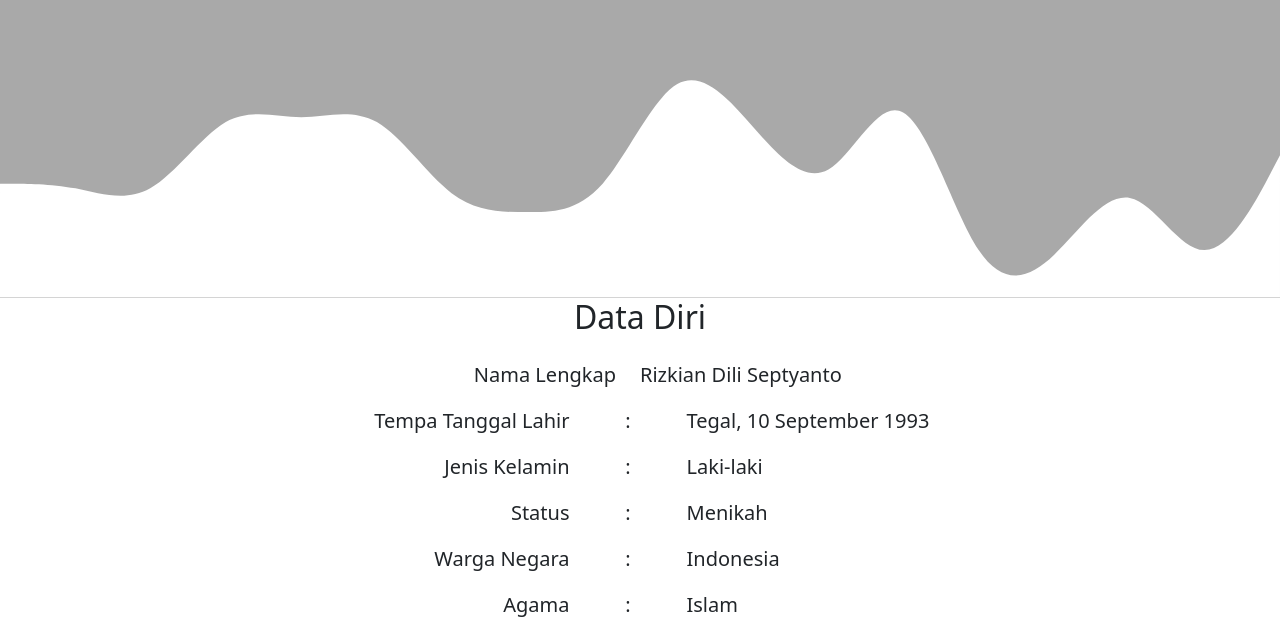
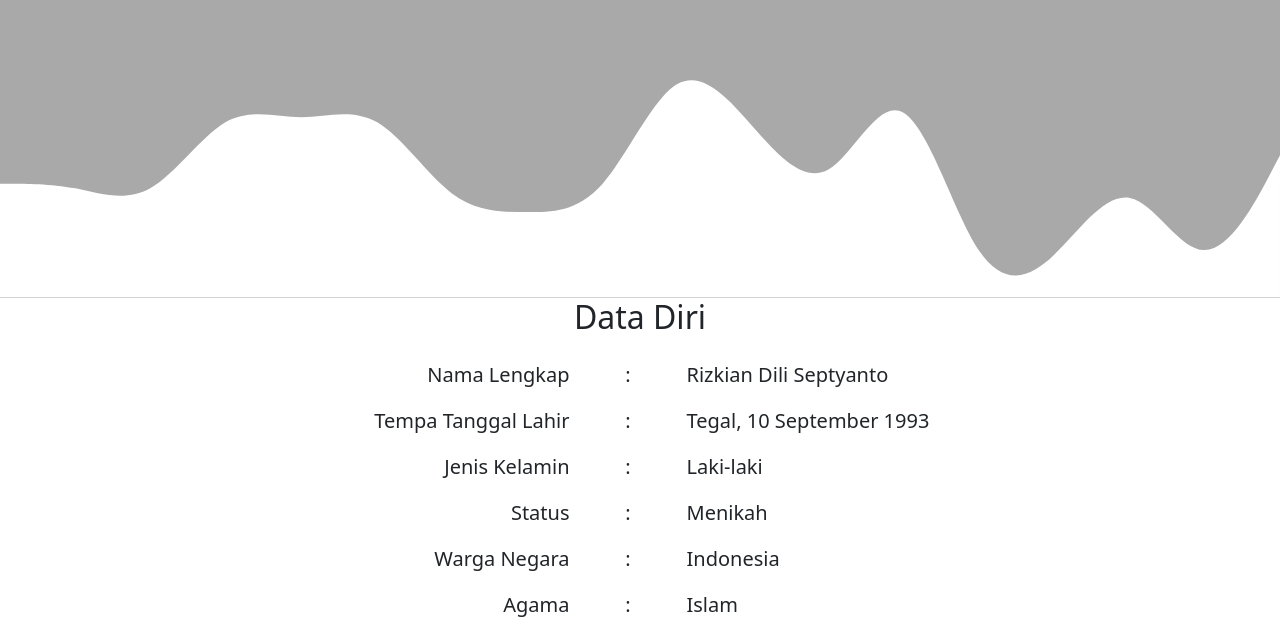
Before and after one commit to RizkianDS/Portofolio, a plain HTML site: page index.html in a window 1280 px wide. Shown: the part 412-1045 px from the top of the page. Drawn offline with nearby package versions, Linux system fonts and the light colour scheme.

Commit message:
Update Data Diri

```diff
--- a/index.html
+++ b/index.html
@@ -60,6 +60,9 @@
                 <div class="row">
                     <div class="col text-end">
                         <p>Nama Lengkap</p>
+                    </div>
+                    <div class="col-1 text-center">
+                        <p>:</p>
                     </div>
                     <div class="col text-start">
                         <p>Rizkian Dili Septyanto</p>
```
